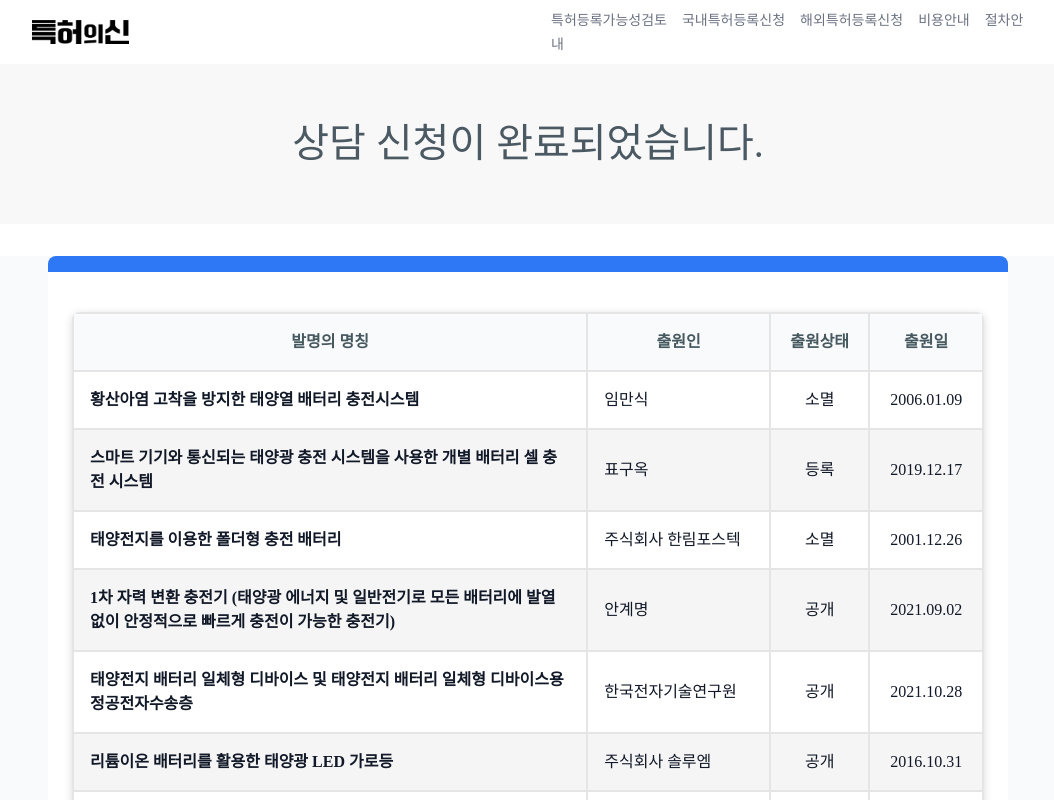
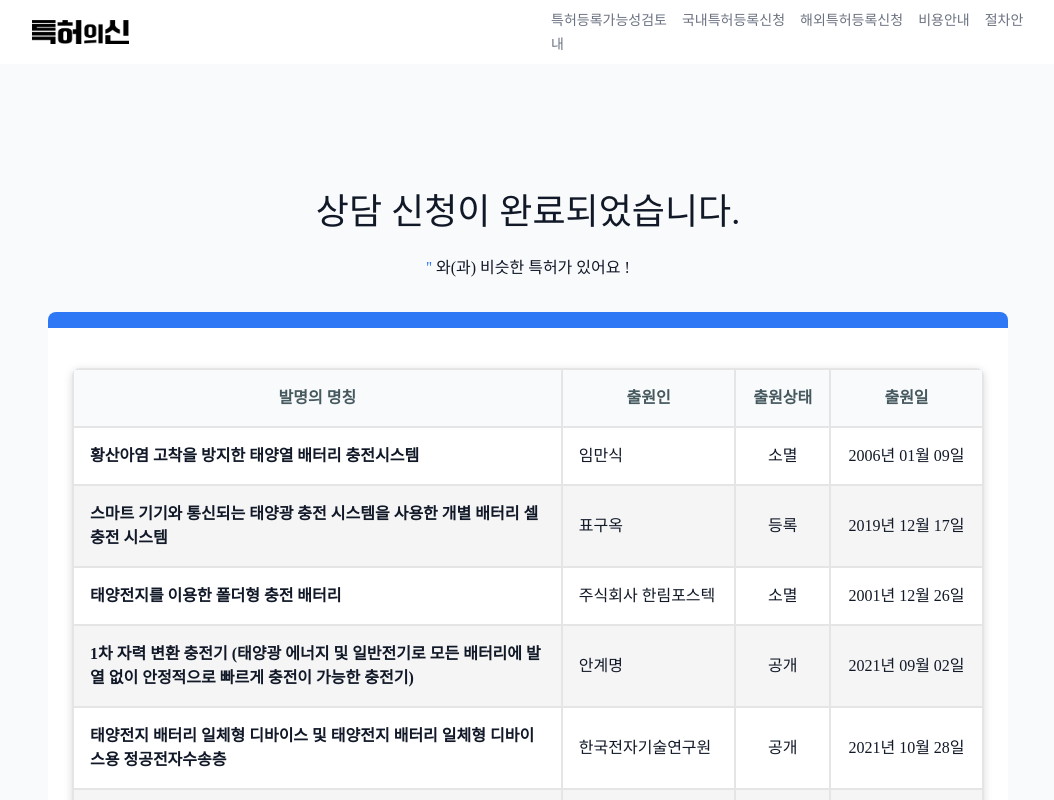
Before and after one commit to bin8727/2-GROWBEYOND-Front-End, a React (Create React App) app: page /completed-consultation in a window 1280 px wide. Shown: the top 800 px of the page, without its empty margins (112-1166 px from the left). Built offline with nearby package versions, Linux system fonts and the light colour scheme.

Commit message:
Refactoring

```diff
--- a/src/Router.jsx
+++ b/src/Router.jsx
@@ -1,3 +1,4 @@
+import { useState } from 'react';
 import { Routes, Route } from 'react-router-dom';
 import Home from './pages/Home';
 import Feasibility from './pages/Feasibility';
@@ -7,9 +8,13 @@ import CostGuide from './pages/CostGuide';
 import ProcessGuide from './pages/ProcessGuide';
 import FreeConsoltation from './pages/FreeConsultation';
 import CompletedConsultation from './pages/CompletedConsultation';
+import DataContext from './context';
 
 const Router = () => {
+  const [data, setData] = useState('');
+
   return (
+    <DataContext.Provider value={{data, setData}}>
       <Routes>
         <Route path="/" element={<Home />} />
         <Route path='/feasibility' element={<Feasibility />} />
@@ -20,6 +25,7 @@ const Router = () => {
         <Route path='/free-consultation' element={<FreeConsoltation />} />
         <Route path='/completed-consultation' element={<CompletedConsultation />} />
       </Routes>
+    </DataContext.Provider>
   );
 };
 
--- a/src/component/completedconsultation/Column.jsx
+++ b/src/component/completedconsultation/Column.jsx
@@ -1,55 +1,62 @@
 import { useState } from "react";
 
 const Column = () => {
-  const [data, setData] = useState([
+  const [isData, isSetData] = useState([
     {
-      "ApplicationDate": "2006.01.09",
+      "ApplicationDate": "20060109",
       "InventionName": "황산아염 고착을 방지한 태양열 배터리 충전시스템",
       "Applicant": "임만식",
       "RegistrationStatus": "소멸"
     },
     {
-      "ApplicationDate": "2019.12.17",
+      "ApplicationDate": "20191217",
       "InventionName": "스마트 기기와 통신되는 태양광 충전 시스템을 사용한 개별 배터리 셀 충전 시스템",
       "Applicant": "표구옥",
       "RegistrationStatus": "등록"
     },
     {
-      "ApplicationDate": "2001.12.26",
+      "ApplicationDate": "20011226",
       "InventionName": "태양전지를 이용한 폴더형 충전 배터리",
       "Applicant": "주식회사 한림포스텍",
       "RegistrationStatus": "소멸"
     },
     {
-      "ApplicationDate": "2021.09.02",
+      "ApplicationDate": "20210902",
       "InventionName": "1차 자력 변환 충전기 (태양광 에너지 및 일반전기로 모든 배터리에 발열 없이 안정적으로 빠르게 충전이 가능한 충전기)",
       "Applicant": "안계명",
       "RegistrationStatus": "공개"
     },
     {
-      "ApplicationDate": "2021.10.28",
+      "ApplicationDate": "20211028",
       "InventionName": "태양전지 배터리 일체형 디바이스 및 태양전지 배터리 일체형 디바이스용 정공전자수송층",
       "Applicant": "한국전자기술연구원",
       "RegistrationStatus": "공개"
     },
     {
-      "ApplicationDate": "2016.10.31",
+      "ApplicationDate": "20161031",
       "InventionName": "리튬이온 배터리를 활용한 태양광 LED 가로등",
       "Applicant": "주식회사 솔루엠",
       "RegistrationStatus": "공개"
    },
     {
-      "ApplicationDate": "2021.10.28",
+      "ApplicationDate": "20211028",
       "InventionName": "태양전지 배터리 일체형 디바이스 및 태양전지 배터리 일체형 디바이스용 광흡수저장층",
       "Applicant": "한국전자기술연구원",
       "RegistrationStatus": "공개"
     },
   ]);
 
+  const formData = (dateStr) => {
+    const year = dateStr.slice(0, 4);
+    const month = dateStr.slice(4, 6);
+    const day = dateStr.slice(6, 8);
+    return `${year}년 ${month}월 ${day}일`;
+  };
+
   const columns = ['발명의 명칭', '출원인', '출원상태', '출원일'];
   return (
     <>
-      <div className='completed-consultation__column-container'></div>
+      <div className='completed-consultation__column-tab'></div>
       <section className='completed-consultation__column'>
         <table className="completed-consultation__table">
           <thead>
@@ -60,12 +67,12 @@ const Column = () => {
             </tr>
           </thead>
           <tbody>
-            {data.map((row, index) => (
+            {isData.map((row, index) => (
               <tr key={index}>
                 <td>{row.InventionName}</td>
                 <td>{row.Applicant}</td>
                 <td>{row.RegistrationStatus}</td>
-                <td>{row.ApplicationDate}</td>
+                <td>{formData(row.ApplicationDate)}</td>
               </tr>
             ))}
           </tbody>
--- a/src/component/completedconsultation/TopContainer.jsx
+++ b/src/component/completedconsultation/TopContainer.jsx
@@ -1,9 +1,23 @@
+import DataContext from "../../context";
+import { useContext } from "react";
+
 const TopContainer = () => {
+  const { data } = useContext(DataContext);
+
   return (
     <div className="completed-consultation__top-container">
-      <p className="completed-consultation__top-title">
-        상담 신청이 완료되었습니다.
-      </p>
+      <section className="completed-consultation__top-title-container">
+        <div className="completed-consultation__top-title-wrap">
+          <div className="completed-consultation__top-title">
+            <h2 className="completed-consultation__h2">
+              상담 신청이 완료되었습니다.
+            </h2>
+            <p className="completed-consultation__p">
+              <span className="completed-consultation__span">{`'${data}' `}</span>와(과) 비슷한 특허가 있어요 !
+            </p>
+          </div>
+        </div>
+      </section>
     </div>
   );
 };
--- /dev/null
+++ b/src/context.js
@@ -0,0 +1,5 @@
+import { createContext } from "react";
+
+const DataContext = createContext();
+
+export default DataContext;
--- a/src/pages/FreeConsultation.jsx
+++ b/src/pages/FreeConsultation.jsx
@@ -2,8 +2,9 @@ import TopContainer from '../component/freeconsultation/TopContainer';
 import MiddleContainer from '../component/freeconsultation/MiddleContainer';
 import FormContainer from '../component/freeconsultation/FormContainer';
 import axiosInstance from '../instance';
-import { useState } from 'react';
+import { useState, useContext } from 'react';
 import { useNavigate } from 'react-router';
+import DataContext from '../context';
 
 
 const FreeConsoltation = () => {
@@ -18,6 +19,7 @@ const FreeConsoltation = () => {
   const [selectedOptions, setSelectedOptions] = useState('');
 
   const navigate = useNavigate();
+  const { data, setData } = useContext(DataContext);
 
   const handleSubmit = (e) => {
     e.preventDefault();
@@ -41,6 +43,9 @@ const FreeConsoltation = () => {
       .catch((err) => {
         console.log(err);
       });
+
+      const newData = title;
+      setData(newData);
 
       navigate('/completed-consultation');
   };
@@ -71,6 +76,7 @@ const FreeConsoltation = () => {
         handleSubmit={handleSubmit}
         selectedOptions={selectedOptions}
         setSelectedOptions={setSelectedOptions}
+        // fetchData={fetchData}
       />
 
       <div className='freeconsultation__bottom'></div>
--- a/src/style/_completedConsultation.scss
+++ b/src/style/_completedConsultation.scss
@@ -2,27 +2,56 @@
   padding-top: 4rem;
 
   &__top-container {
+    width: 100%;
+    opacity: 1;
+    background-color: rgb(249 250 251);
+    padding-bottom: 2rem;
+    padding-top: 8rem;
+  }
+
+  &__top-title-container {
+    position: relative;
+    margin-left: auto;
+    margin-right: auto;
+    height: 100%;
+    max-width: 90rem;
+  }
+
+  &__top-title-wrap {
+    position: relative;
     display: flex;
+    height: 100%;
     flex-direction: column;
+    align-items: center;
     justify-content: center;
-    align-items: center;
-    opacity: 1;
-    background-color: rgb(248, 248, 248);
-    height: calc(100vh - 40rem);
   }
 
   &__top-title {
-    font-size: 0.875rem;
-    line-height: 1.25rem;
-    font-weight: 500;
-    opacity: 1;
-    color: rgb(75, 89, 99);
+    display: flex;
+    flex-direction: column;
     align-items: center;
+  }
+
+  &__h2 {
+    font-size: 1.875rem;
+    line-height: 2.25rem;
 
     @media (min-width: 64rem) {
-      font-size: 2.5rem;
-      line-height: 3rem;
+      font-size: 2.25rem;
+      line-height: 2.5rem;
     }
+  }
+
+  &__p {
+    padding-left: 0.5rem;
+    padding-right: 0.5rem;
+    padding-top: 1.5rem;
+    text-align: center;
+    font-weight: 500;
+  }
+
+  &__span {
+    color:rgb(46 120 245)
   }
 
   &__middle-container {
@@ -41,13 +70,12 @@
     }
   }
 
-  &__column-container {
+  &__column-tab {
     margin-left: 1rem;
     margin-right: 1rem;
     height: 0.5rem;
     opacity: 1;
     background-color: rgb(46 120 245);
-    margin-top: 2rem;
 
     @media (min-width: 64rem) {
       margin-left: 0;
```
Lines whose indentation alone changed are shown as unchanged.
